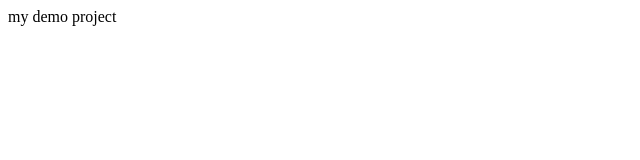
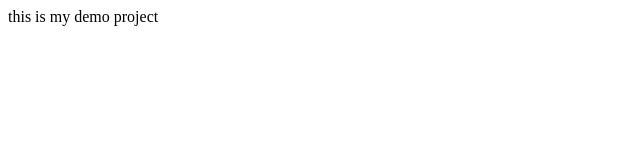
Before and after one commit to thalhathta/HTTPSREMOTEREPO, a plain HTML site: page index.html in a window 1280 px wide. Shown: the full height of the page, 0-640 px from the left. Drawn offline with Linux system fonts and the light colour scheme.

Commit message:
changes in the body of the index.html

```diff
--- a/index.html
+++ b/index.html
@@ -1,9 +1,9 @@
 <!DOCTYPE html>
 <html lang="en">
-<head>
+  <head>
     <title>Document</title>
-</head>
-<body>
-    my demo project
-</body>
+  </head>
+  <body>
+    this is my demo project
+  </body>
 </html>
```
